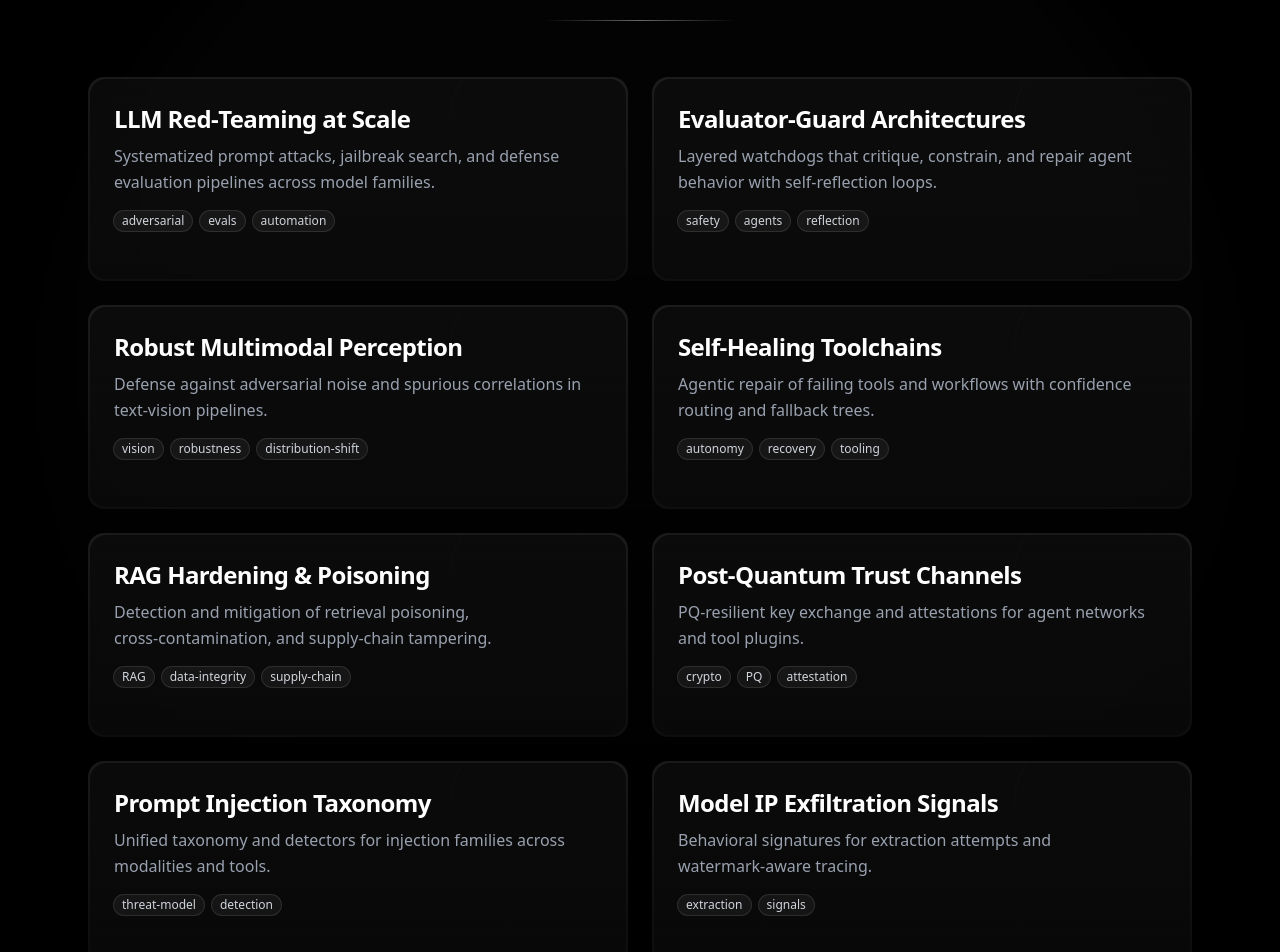
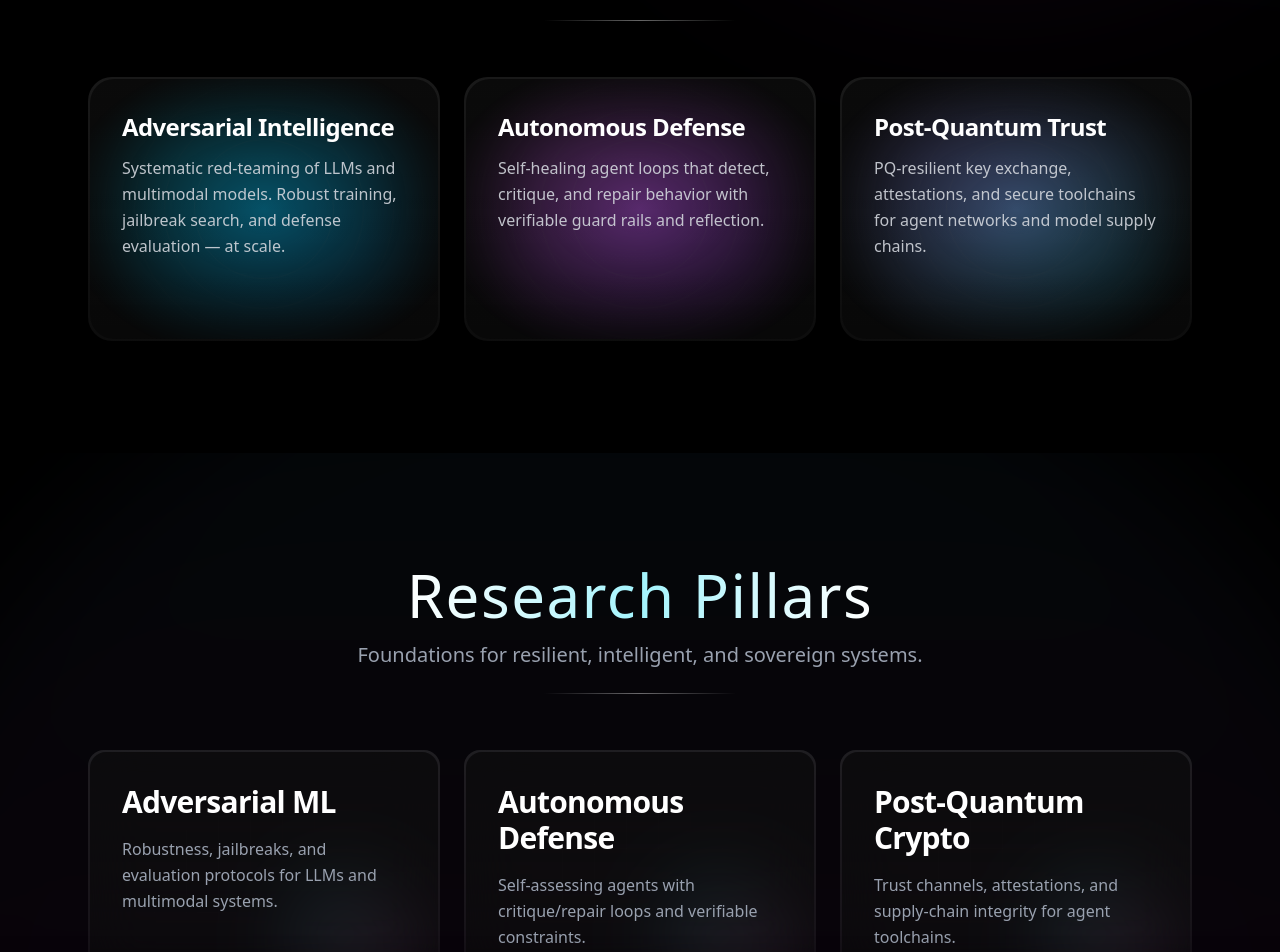
Before and after one commit to 0xMarcio/syntax9.ai, a React (Vite) app: page / in a window 1280 px wide. Shown: the part 1020-1972 px from the top of the page. Built offline with nearby package versions, Linux system fonts and the light colour scheme.

Commit message:
feat(brand): update to Syntaxy9; unify global background layering; redesign Projects into three luminous research streams; refine copy

```diff
--- a/components/Background.tsx
+++ b/components/Background.tsx
@@ -3,7 +3,7 @@ import Aurora from './Aurora'
 
 export default function Background() {
   return (
-    <div className="pointer-events-none fixed inset-0 -z-10">
+    <div className="pointer-events-none fixed inset-0 z-0">
       <Starfield />
       <Aurora />
       {/* global nebula orbs */}
--- a/components/Footer.tsx
+++ b/components/Footer.tsx
@@ -8,7 +8,7 @@ export default function Footer() {
       <div className="relative z-10 max-w-6xl mx-auto px-6 text-center">
         <div className="inline-flex items-center gap-3 px-4 py-2 rounded-full bg-white/5 backdrop-blur-md ring-1 ring-white/10">
           <span className="inline-block w-2 h-2 rounded-full bg-cyan-400 animate-pulse" />
-          <span className="text-xs tracking-[0.25em] text-gray-300 uppercase">Syntax9 Research Lab</span>
+          <span className="text-xs tracking-[0.25em] text-gray-300 uppercase">Syntaxy9 Research Lab</span>
         </div>
 
         <h3 className="mt-6 text-2xl md:text-3xl font-semibold tracking-tight bg-gradient-to-r from-cyan-300 via-white to-fuchsia-300 bg-clip-text text-transparent">
@@ -16,7 +16,7 @@ export default function Footer() {
         </h3>
 
         <div className="mt-10 h-px w-full bg-gradient-to-r from-transparent via-white/30 to-transparent" />
-        <p className="mt-6 text-sm text-gray-500">© {new Date().getFullYear()} Syntax9</p>
+        <p className="mt-6 text-sm text-gray-500">© {new Date().getFullYear()} Syntaxy9</p>
       </div>
     </footer>
   )
--- a/components/Hero.tsx
+++ b/components/Hero.tsx
@@ -29,8 +29,8 @@ export default function Hero() {
 
         <h1 className="mx-auto max-w-6xl text-6xl md:text-8xl font-black leading-[0.9] tracking-tight">
           <span className="relative inline-block">
-            <span className="absolute inset-0 bg-gradient-to-r from-cyan-400 via-sky-300 to-fuchsia-400 bg-clip-text text-transparent blur-md opacity-60" aria-hidden>SYNTAX9</span>
-            <span className="relative bg-gradient-to-br from-white via-cyan-100 to-white bg-clip-text text-transparent [text-shadow:0_2px_40px_rgba(59,130,246,.25)]">SYNTAX9</span>
+            <span className="absolute inset-0 bg-gradient-to-r from-cyan-400 via-sky-300 to-fuchsia-400 bg-clip-text text-transparent blur-md opacity-60" aria-hidden>Syntaxy9</span>
+            <span className="relative bg-gradient-to-br from-white via-cyan-100 to-white bg-clip-text text-transparent [text-shadow:0_2px_40px_rgba(59,130,246,.25)]">Syntaxy9</span>
             {/* sheen */}
             <span className="pointer-events-none absolute inset-0 [mask-image:linear-gradient(90deg,transparent,black,transparent)]" aria-hidden>
               <span className="absolute inset-y-0 -left-1/3 w-1/3 bg-gradient-to-r from-transparent via-white to-transparent opacity-60 skew-x-12 animate-[sheen_2.8s_ease-in-out_infinite]" />
--- a/components/Projects.tsx
+++ b/components/Projects.tsx
@@ -1,104 +1,63 @@
 import SectionHeader from './SectionHeader'
 
-type Project = {
+type Stream = {
   k: string
   title: string
   blurb: string
-  tags: string[]
+  accent: string
 }
 
-const projects: Project[] = [
+const streams: Stream[] = [
   {
-    k: 'rtllm',
-    title: 'LLM Red‑Teaming at Scale',
-    blurb: 'Systematized prompt attacks, jailbreak search, and defense evaluation pipelines across model families.',
-    tags: ['adversarial', 'evals', 'automation']
+    k: 'adv',
+    title: 'Adversarial Intelligence',
+    blurb: 'Systematic red‑teaming of LLMs and multimodal models. Robust training, jailbreak search, and defense evaluation — at scale.',
+    accent: 'from-cyan-400 to-sky-500'
   },
   {
-    k: 'guard',
-    title: 'Evaluator‑Guard Architectures',
-    blurb: 'Layered watchdogs that critique, constrain, and repair agent behavior with self‑reflection loops.',
-    tags: ['safety', 'agents', 'reflection']
-  },
-  {
-    k: 'mmr',
-    title: 'Robust Multimodal Perception',
-    blurb: 'Defense against adversarial noise and spurious correlations in text‑vision pipelines.',
-    tags: ['vision', 'robustness', 'distribution‑shift']
-  },
-  {
-    k: 'heal',
-    title: 'Self‑Healing Toolchains',
-    blurb: 'Agentic repair of failing tools and workflows with confidence routing and fallback trees.',
-    tags: ['autonomy', 'recovery', 'tooling']
-  },
-  {
-    k: 'ragh',
-    title: 'RAG Hardening & Poisoning',
-    blurb: 'Detection and mitigation of retrieval poisoning, cross‑contamination, and supply‑chain tampering.',
-    tags: ['RAG', 'data‑integrity', 'supply‑chain']
+    k: 'auto',
+    title: 'Autonomous Defense',
+    blurb: 'Self‑healing agent loops that detect, critique, and repair behavior with verifiable guard rails and reflection.',
+    accent: 'from-fuchsia-400 to-purple-500'
   },
   {
     k: 'pq',
-    title: 'Post‑Quantum Trust Channels',
-    blurb: 'PQ‑resilient key exchange and attestations for agent networks and tool plugins.',
-    tags: ['crypto', 'PQ', 'attestation']
-  },
-  {
-    k: 'pi',
-    title: 'Prompt Injection Taxonomy',
-    blurb: 'Unified taxonomy and detectors for injection families across modalities and tools.',
-    tags: ['threat‑model', 'detection']
-  },
-  {
-    k: 'exfil',
-    title: 'Model IP Exfiltration Signals',
-    blurb: 'Behavioral signatures for extraction attempts and watermark‑aware tracing.',
-    tags: ['extraction', 'signals']
+    title: 'Post‑Quantum Trust',
+    blurb: 'PQ‑resilient key exchange, attestations, and secure toolchains for agent networks and model supply chains.',
+    accent: 'from-violet-400 to-cyan-400'
   }
 ]
 
-function Chip({ children }: { children: string }) {
+function Viz({ accent }: { accent: string }) {
   return (
-    <span className="rounded-full px-2 py-0.5 text-xs text-gray-300 ring-1 ring-white/15 bg-white/5">
-      {children}
-    </span>
+    <div className="absolute inset-0 opacity-40 [mask-image:radial-gradient(60%_60%_at_50%_50%,black,transparent)]">
+      <div className={`absolute -inset-[1px] rounded-3xl bg-gradient-to-br ${accent} blur-2xl`} />
+      <div className="absolute inset-0 grid place-items-center">
+        {Array.from({ length: 4 }).map((_, i) => (
+          <div key={i} className="absolute rounded-full border border-white/10" style={{ width: `${140 + i * 60}px`, height: `${140 + i * 60}px`, animation: 'ring 12s linear infinite', animationDelay: `${i * 0.6}s` }} />
+        ))}
+      </div>
+    </div>
   )
 }
 
 export default function Projects() {
   return (
-    <section id="projects" className="relative py-28 bg-black overflow-hidden">
-      <div className="absolute inset-0 pointer-events-none opacity-30" aria-hidden>
-        <div className="absolute left-1/2 -translate-x-1/2 top-10 w-[1200px] h-[1200px] rounded-full bg-gradient-to-b from-white/[0.06] to-transparent blur-2xl" />
-      </div>
+    <section id="projects" className="relative py-28 bg-black/0 overflow-hidden">
+      <div className="relative max-w-6xl mx-auto px-6">
+        <SectionHeader title="Research Streams" subtitle="Core areas we explore at Syntaxy9." />
 
-      <div className="relative max-w-6xl mx-auto px-6">
-        <SectionHeader title="Research Projects" subtitle="Active lines of inquiry across GenAI × Security." />
+        <div className="grid md:grid-cols-3 gap-6">
+          {streams.map((s) => (
+            <article key={s.k} className="group relative rounded-3xl p-0.5 bg-gradient-to-b from-white/10 to-white/5 overflow-hidden">
+              {/* luminous frame */}
+              <div className={`absolute -inset-[1px] rounded-3xl opacity-0 group-hover:opacity-100 transition-opacity duration-700 bg-gradient-to-r ${s.accent}`} style={{ filter: 'blur(10px)' }} />
 
-        <div className="grid md:grid-cols-2 gap-6">
-          {projects.map((p, i) => (
-            <article key={p.k} className="group relative rounded-2xl p-0.5 bg-gradient-to-b from-white/10 to-white/5 overflow-hidden">
-              {/* prism border */}
-              <div className="absolute -inset-[1px] rounded-2xl opacity-0 group-hover:opacity-100 transition-opacity duration-700" style={{
-                background: 'conic-gradient(from 220deg at 50% 50%, rgba(34,211,238,.25), rgba(168,85,247,.25), rgba(59,130,246,.25), rgba(34,211,238,.25))',
-                filter: 'blur(8px)'
-              }} />
-
-              <div className="relative rounded-2xl bg-gradient-to-b from-black/60 to-black/40 p-6 min-h-[200px]">
-                {/* micro viz: rings & sweep */}
-                <div className="absolute inset-0 opacity-20 [mask-image:radial-gradient(60%_40%_at_50%_0%,black,transparent)]">
-                  <div className="absolute right-8 -top-8 w-36 h-36 rounded-full border border-white/10" />
-                  <div className="absolute right-8 -top-8 w-36 h-36 rounded-full border border-white/10 animate-[ring_8s_linear_infinite]" />
-                  <div className="absolute inset-x-0 top-1/2 -translate-y-1/2 h-px bg-gradient-to-r from-transparent via-white/50 to-transparent" />
-                </div>
-
+              <div className="relative rounded-3xl bg-gradient-to-b from-black/60 to-black/40 p-8 min-h-[260px] isolate">
+                <Viz accent={s.accent} />
                 <div className="relative z-10">
-                  <h3 className="text-xl md:text-2xl font-semibold text-white tracking-tight">{p.title}</h3>
-                  <p className="mt-2 text-gray-400 leading-relaxed">{p.blurb}</p>
-                  <div className="mt-4 flex flex-wrap gap-2">
-                    {p.tags.map(t => <Chip key={t}>{t}</Chip>)}
-                  </div>
+                  <h3 className="text-2xl font-semibold text-white tracking-tight">{s.title}</h3>
+                  <p className="mt-3 text-gray-300/90 leading-relaxed">{s.blurb}</p>
                 </div>
               </div>
             </article>
--- a/components/Research.tsx
+++ b/components/Research.tsx
@@ -1,19 +1,7 @@
 const pillars = [
-  {
-    k: 'aml',
-    title: 'Adversarial ML',
-    desc: 'Red-teaming LLMs and vision models, robust training, and attack simulations.'
-  },
-  {
-    k: 'autodef',
-    title: 'Autonomous Defense',
-    desc: 'Self-healing, self-reasoning agents that detect and neutralize threats in real time.'
-  },
-  {
-    k: 'crypto',
-    title: 'Post‑Quantum Crypto',
-    desc: 'Next-gen cryptographic primitives for agent toolchains and model supply chains.'
-  }
+  { k: 'aml', title: 'Adversarial ML', desc: 'Robustness, jailbreaks, and evaluation protocols for LLMs and multimodal systems.' },
+  { k: 'autodef', title: 'Autonomous Defense', desc: 'Self-assessing agents with critique/repair loops and verifiable constraints.' },
+  { k: 'crypto', title: 'Post‑Quantum Crypto', desc: 'Trust channels, attestations, and supply‑chain integrity for agent toolchains.' }
 ]
 
 import SectionHeader from './SectionHeader'
```
